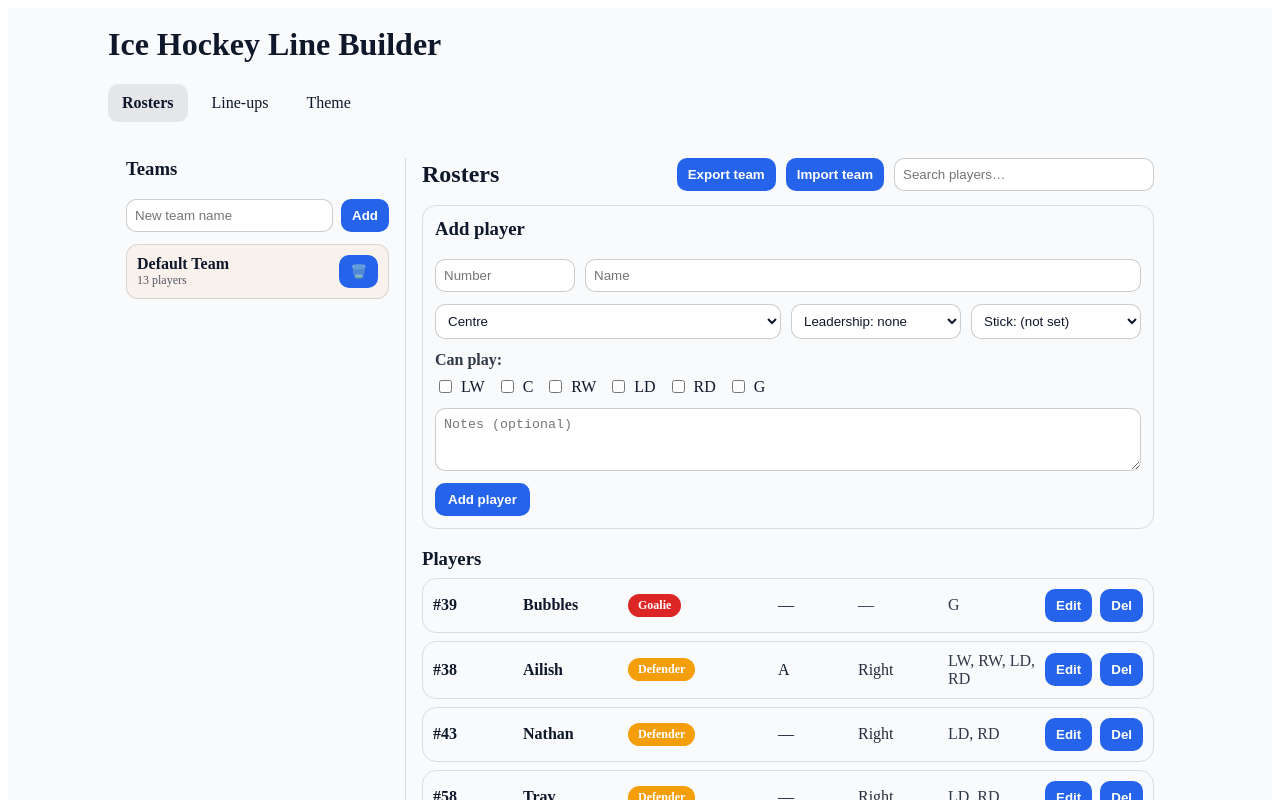
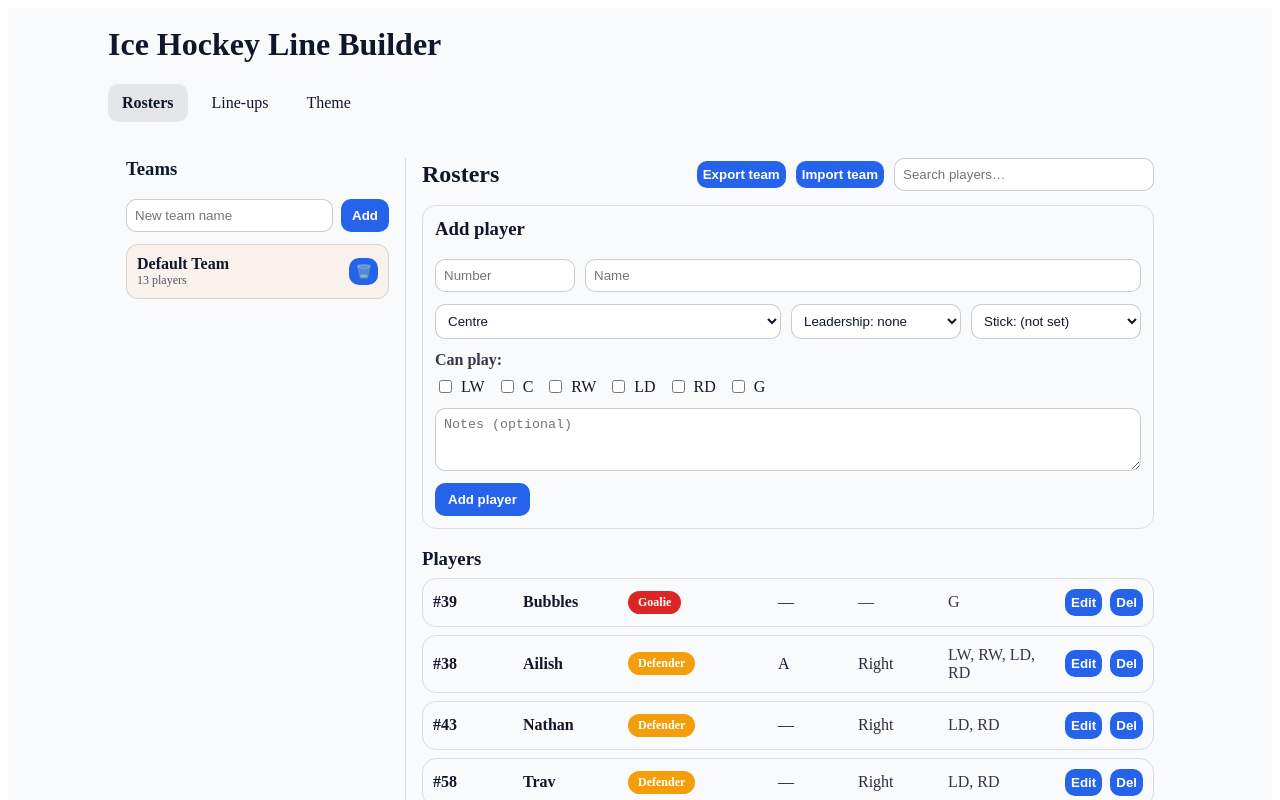
Before and after one commit to Newik83CZ/IceHockeyLineBuilder, a React (Vite) app: page / in a window 1280 px wide. Shown: the top 800 px of the page. Built offline with nearby package versions, Linux system fonts and the light colour scheme.

Commit message:
Small Fixes

```diff
--- a/src/index.css
+++ b/src/index.css
@@ -19,7 +19,7 @@ button {
   background: var(--primary);
   color: white;
   border: 1px solid transparent;
-  padding: 8px 10px;
+  padding: 5px 5px;
   border-radius: 10px;
   font-weight: 700;
   cursor: pointer;
@@ -49,7 +49,7 @@ textarea {
   color: var(--text);
   border: 1px solid var(--border);
   border-radius: 10px;
-  padding: 8px 10px;
+  padding: 5px 5px;
   outline: none;
 }
 
@@ -207,7 +207,7 @@ textarea:focus {
 
   @media (min-width: 801px) {
   .playerLabel {
-    font-size: 14px !important;
+    font-size: 16px !important;
     line-height: 1.2 !important;
   }
 }
```
